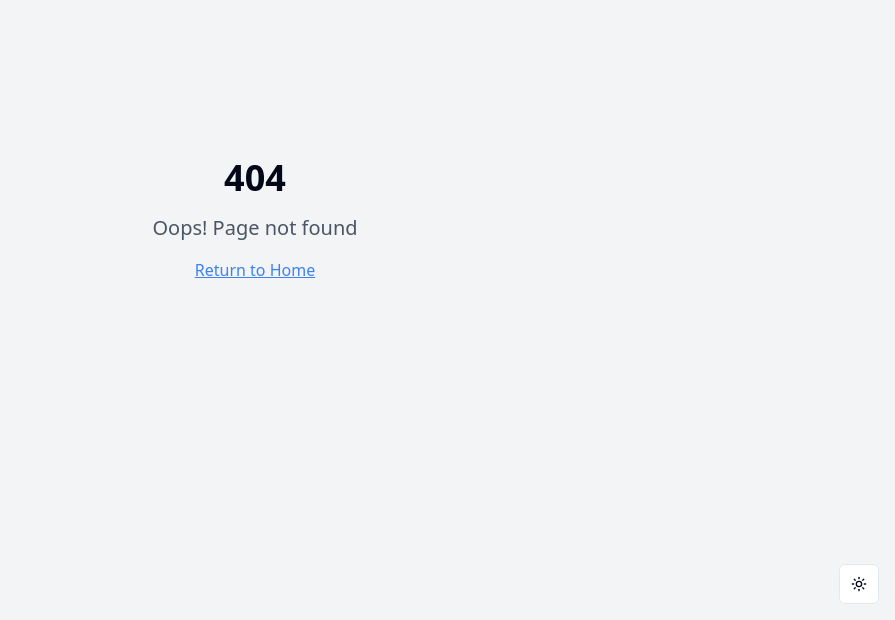
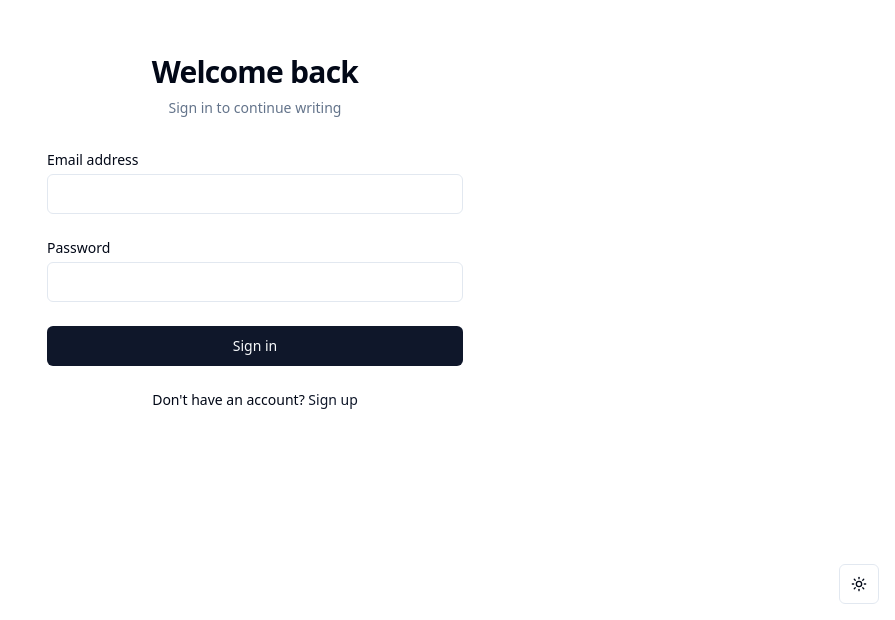
Before and after one commit to Matt7500/gpt-story-writer, a React (Vite) app: page /auth in a window 1280 px wide. Before the commit this address had no page. Shown: the part 180-800 px from the top of the page, without its empty margins (385-1280 px from the left). Built offline with nearby package versions, Linux system fonts and the light colour scheme.

Commit message:
Add authentication system
This commit adds a full login

```diff
--- a/src/App.tsx
+++ b/src/App.tsx
@@ -3,26 +3,55 @@ import { Toaster } from "@/components/ui/toaster";
 import { Toaster as Sonner } from "@/components/ui/sonner";
 import { TooltipProvider } from "@/components/ui/tooltip";
 import { QueryClient, QueryClientProvider } from "@tanstack/react-query";
-import { BrowserRouter, Routes, Route } from "react-router-dom";
+import { BrowserRouter, Routes, Route, Navigate } from "react-router-dom";
 import { ThemeProvider } from "next-themes";
 import { ThemeToggle } from "./components/ThemeToggle";
+import { AuthProvider } from "./components/AuthProvider";
 import Index from "./pages/Index";
+import Auth from "./pages/Auth";
 import NotFound from "./pages/NotFound";
+import { useAuth } from "./components/AuthProvider";
 
 const queryClient = new QueryClient();
+
+function PrivateRoute({ children }: { children: React.ReactNode }) {
+  const { user } = useAuth();
+
+  if (!user) {
+    return <Navigate to="/auth" />;
+  }
+
+  return <>{children}</>;
+}
+
+function AppRoutes() {
+  return (
+    <Routes>
+      <Route path="/auth" element={<Auth />} />
+      <Route
+        path="/"
+        element={
+          <PrivateRoute>
+            <Index />
+          </PrivateRoute>
+        }
+      />
+      <Route path="*" element={<NotFound />} />
+    </Routes>
+  );
+}
 
 const App = () => (
   <QueryClientProvider client={queryClient}>
     <ThemeProvider attribute="class" defaultTheme="system" enableSystem>
       <TooltipProvider>
-        <Toaster />
-        <Sonner />
-        <ThemeToggle />
         <BrowserRouter>
-          <Routes>
-            <Route path="/" element={<Index />} />
-            <Route path="*" element={<NotFound />} />
-          </Routes>
+          <AuthProvider>
+            <Toaster />
+            <Sonner />
+            <ThemeToggle />
+            <AppRoutes />
+          </AuthProvider>
         </BrowserRouter>
       </TooltipProvider>
     </ThemeProvider>
--- /dev/null
+++ b/src/components/AuthProvider.tsx
@@ -0,0 +1,50 @@
+
+import { createContext, useContext, useEffect, useState } from "react";
+import { supabase } from "@/integrations/supabase/client";
+import { useNavigate } from "react-router-dom";
+import { Session, User } from "@supabase/supabase-js";
+
+interface AuthContextType {
+  user: User | null;
+  session: Session | null;
+}
+
+const AuthContext = createContext<AuthContextType>({ user: null, session: null });
+
+export function AuthProvider({ children }: { children: React.ReactNode }) {
+  const [user, setUser] = useState<User | null>(null);
+  const [session, setSession] = useState<Session | null>(null);
+  const [loading, setLoading] = useState(true);
+  const navigate = useNavigate();
+
+  useEffect(() => {
+    supabase.auth.getSession().then(({ data: { session } }) => {
+      setSession(session);
+      setUser(session?.user ?? null);
+      setLoading(false);
+    });
+
+    const {
+      data: { subscription },
+    } = supabase.auth.onAuthStateChange((_event, session) => {
+      setSession(session);
+      setUser(session?.user ?? null);
+    });
+
+    return () => subscription.unsubscribe();
+  }, []);
+
+  if (loading) {
+    return <div>Loading...</div>;
+  }
+
+  return (
+    <AuthContext.Provider value={{ user, session }}>
+      {children}
+    </AuthContext.Provider>
+  );
+}
+
+export const useAuth = () => {
+  return useContext(AuthContext);
+};
--- /dev/null
+++ b/src/pages/Auth.tsx
@@ -0,0 +1,145 @@
+
+import { useState } from "react";
+import { supabase } from "@/integrations/supabase/client";
+import { Button } from "@/components/ui/button";
+import { Input } from "@/components/ui/input";
+import { useToast } from "@/hooks/use-toast";
+import { useNavigate } from "react-router-dom";
+
+export default function Auth() {
+  const [loading, setLoading] = useState(false);
+  const [email, setEmail] = useState("");
+  const [password, setPassword] = useState("");
+  const [username, setUsername] = useState("");
+  const [isSignUp, setIsSignUp] = useState(false);
+  const { toast } = useToast();
+  const navigate = useNavigate();
+
+  async function handleSubmit(e: React.FormEvent) {
+    e.preventDefault();
+    setLoading(true);
+
+    try {
+      if (isSignUp) {
+        const { error } = await supabase.auth.signUp({
+          email,
+          password,
+          options: {
+            data: {
+              username,
+            },
+          },
+        });
+        if (error) throw error;
+        toast({
+          title: "Success!",
+          description: "Please check your email to confirm your account.",
+        });
+      } else {
+        const { error } = await supabase.auth.signInWithPassword({
+          email,
+          password,
+        });
+        if (error) throw error;
+        navigate("/");
+      }
+    } catch (error: any) {
+      toast({
+        title: "Error",
+        description: error.message,
+        variant: "destructive",
+      });
+    } finally {
+      setLoading(false);
+    }
+  }
+
+  return (
+    <div className="flex min-h-screen items-center justify-center bg-background">
+      <div className="w-full max-w-md space-y-8 px-4">
+        <div className="text-center">
+          <h2 className="mt-6 text-3xl font-bold tracking-tight">
+            {isSignUp ? "Create your account" : "Welcome back"}
+          </h2>
+          <p className="mt-2 text-sm text-muted-foreground">
+            {isSignUp
+              ? "Sign up to start writing your stories"
+              : "Sign in to continue writing"}
+          </p>
+        </div>
+
+        <form onSubmit={handleSubmit} className="mt-8 space-y-6">
+          {isSignUp && (
+            <div>
+              <label
+                htmlFor="username"
+                className="block text-sm font-medium text-foreground"
+              >
+                Username
+              </label>
+              <Input
+                id="username"
+                type="text"
+                value={username}
+                onChange={(e) => setUsername(e.target.value)}
+                required
+                minLength={3}
+                className="mt-1"
+              />
+            </div>
+          )}
+          <div>
+            <label
+              htmlFor="email"
+              className="block text-sm font-medium text-foreground"
+            >
+              Email address
+            </label>
+            <Input
+              id="email"
+              type="email"
+              value={email}
+              onChange={(e) => setEmail(e.target.value)}
+              required
+              className="mt-1"
+            />
+          </div>
+          <div>
+            <label
+              htmlFor="password"
+              className="block text-sm font-medium text-foreground"
+            >
+              Password
+            </label>
+            <Input
+              id="password"
+              type="password"
+              value={password}
+              onChange={(e) => setPassword(e.target.value)}
+              required
+              minLength={6}
+              className="mt-1"
+            />
+          </div>
+          <Button type="submit" className="w-full" disabled={loading}>
+            {loading
+              ? "Loading..."
+              : isSignUp
+              ? "Create account"
+              : "Sign in"}
+          </Button>
+          <p className="text-center text-sm">
+            {isSignUp ? "Already have an account? " : "Don't have an account? "}
+            <button
+              type="button"
+              onClick={() => setIsSignUp(!isSignUp)}
+              className="text-primary hover:underline"
+            >
+              {isSignUp ? "Sign in" : "Sign up"}
+            </button>
+          </p>
+        </form>
+      </div>
+    </div>
+  );
+}
```
